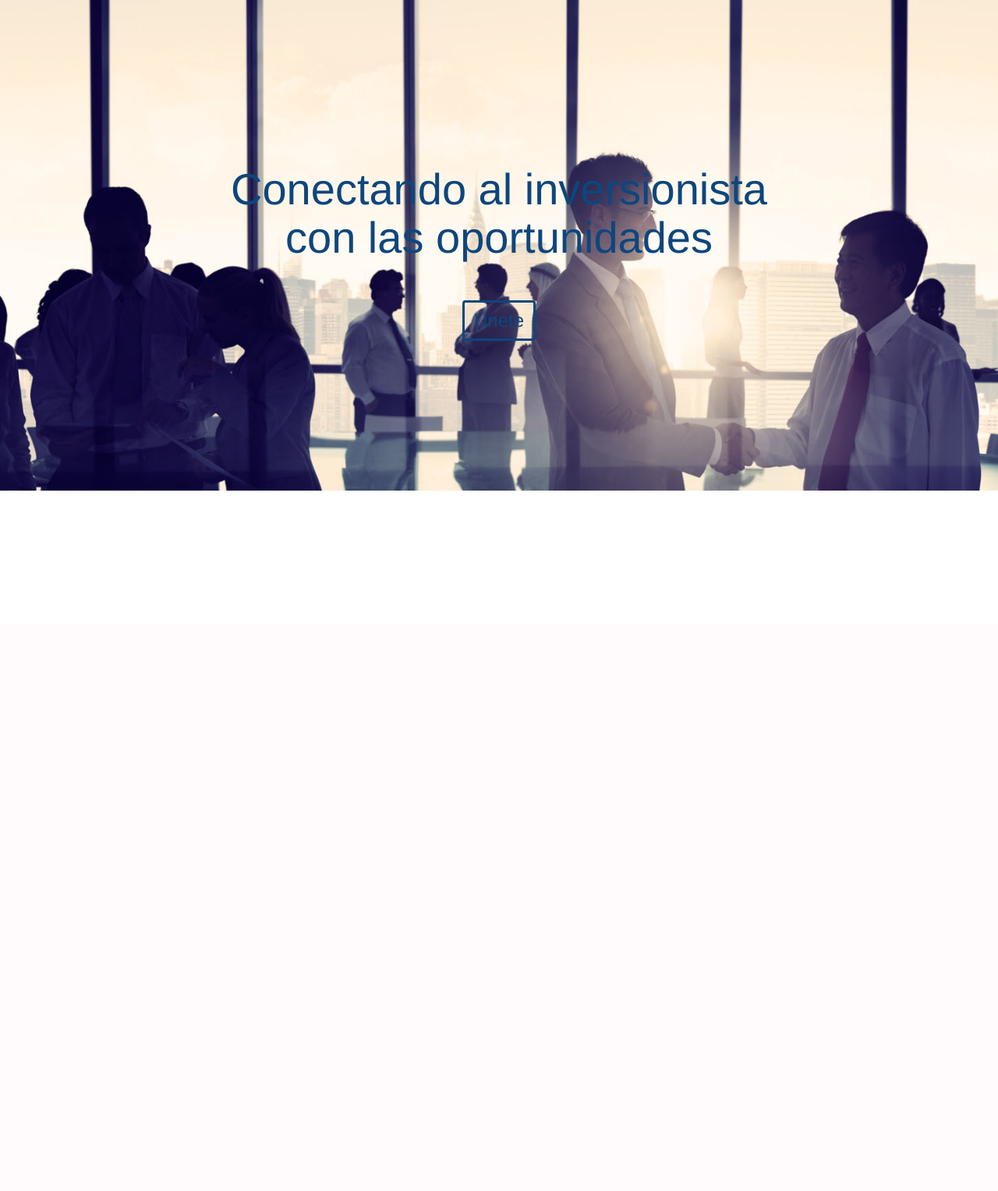
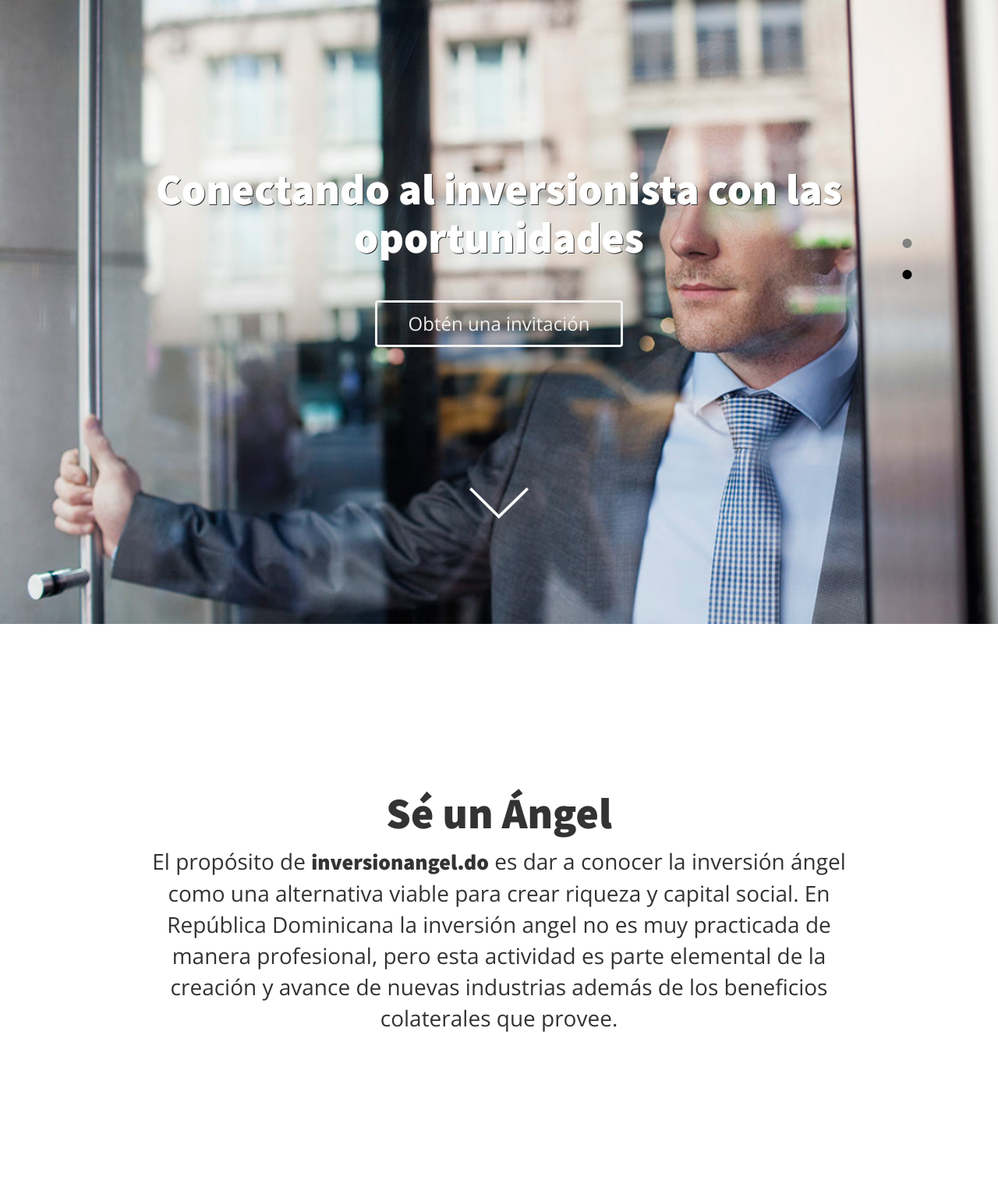
Before and after one commit to xpostudio4/angel, a Django app: page / in a window 1280 px wide. Shown: the whole page at 78% size. Before the commit the page ends 629 px from the top, so only its background shows below. Run offline with Django 3.2, Linux system fonts and the light colour scheme; some libraries are stand-ins or nearby versions.

Commit message:
added scroll menu and about arrow

```diff
--- a/app/static/css/app.css
+++ b/app/static/css/app.css
@@ -1,34 +1,93 @@
 /*! project specific CSS goes here. */
+
+body {
+  position: relative;
+}
+
+p, a, h1, h2, h3, h4, h5, h6 {
+  font-family: 'Open Sans', sans-serif;
+  font-weight: 100;
+}
+
+h1, h2, h3, h4, h5, h6 {
+  font-family: 'Source Sans Pro', sans-serif;
+  font-weight: 800;
+}
+
+#bold {
+	font-family: 'Source Sans Pro', sans-serif;
+  font-weight: 800;
+}
 
 .btn-join {
 	font-size: 24px;
-	border: 3px solid #0e467d;
+	border: 3px solid #f1f1f1;
 	margin-top: 40px;
-	color: #0e467d;
+	color: #f1f1f1;
+	background-color: transparent;
+	padding: 10px 40px;
+}
+
+.btn-join:hover {
+	color: #111;
+	border-color: #111;
 	background-color: transparent;
 }
 
-.btn-join:hover {
-	background-color: #0e467d;
-	color: #fff;
-	border-color: #0e467d;
-}
-
-.cover {
-	padding: 15% 0%;
-	background-image: url('/img/cover.jpg') no-repeat;
+#cover {
+	padding-top: 15%;
+	background:url('../img/cover.jpg') no-repeat;
 	-webkit-background-size: cover;
 	-moz-background-size: cover;
 	-o-background-size: cover;
 	background-size: cover;
 }
 
-.cover p {
+#cover img {
+	height: 40px;
+	margin-top: 180px;
+}
+
+#cover p {
 	font-size: 18px;
 	margin: 20px 0px;
 }
 
-.cover h1 {
+#cover h1 {
 	font-size: 4em;
-	color: #0e467d;
+	color: #fff;
+	text-shadow: 1px 1px #333333;
 }
+
+#about h1 {
+	font-size: 4em;
+}
+
+#about p {
+	font-size: 2em;
+}
+
+#about {
+	padding: 15% 0%;
+}
+
+.menu {
+	margin-top: 100px;
+}
+
+.menu li {
+	list-style: none;
+}
+
+.menu li a {
+	color: #808080;
+}
+
+.active i {
+	color: #000 !important;
+}
+
+.nav>li>a:hover,
+.nav>li>a:focus {
+background-color: transparent;
+}
--- a/app/static/js/app.js
+++ b/app/static/js/app.js
@@ -1 +1,36 @@
 /* Project specific Javascript goes here. */
+
+$(document).ready (function () {
+
+
+	$( "#cover" ).each(function(){
+	    var $this = $(this);
+	    $this.css({'min-height':($(window).height())+'px'});
+
+	    /*Recalculate on window resize*/
+	    $(window).resize(function(){
+	        $this.css({'min-height':($(window).height())+'px'});
+	    });
+	});
+
+	$("#button").click(function() {
+	    $('html, body').animate({
+	        scrollTop: $("#about").offset().top
+	   		}, 1000);
+	});
+
+	$("#first").click(function() {
+	    $('html, body').animate({
+	        scrollTop: $("#cover").offset().top
+	   		}, 1000);
+	});
+
+	$("#second").click(function() {
+	    $('html, body').animate({
+	        scrollTop: $("#about").offset().top
+	   		}, 1000);
+	});
+
+	$('body').scrollspy({ target: '.navbar-example' })
+
+});
--- a/app/templates/base.html
+++ b/app/templates/base.html
@@ -10,6 +10,9 @@
 
     <!-- Le styles -->
     <link href="{% static 'css/bootstrap.min.css' %}" rel="stylesheet">
+    <link href="//maxcdn.bootstrapcdn.com/font-awesome/4.2.0/css/font-awesome.min.css" rel="stylesheet">
+    <link href='http://fonts.googleapis.com/css?family=Open+Sans:300, 400, 700, 800' rel='stylesheet' type='text/css'>
+    <link href='http://fonts.googleapis.com/css?family=Source+Sans+Pro:400,600,700,900' rel='stylesheet' type='text/css'>
 
     <!-- HTML5 shim, for IE6-8 support of HTML5 elements -->
     <!--[if lt IE 9]>
@@ -24,20 +27,48 @@
     {% block extra_css %}{% endblock extra_css %}
   </head>
 
-  <body>
+  <body data-spy="scroll" data-target=".navbar-example">
 
-  <div class="cover" style="background-image: url('{% static 'img/cover.jpg' %}');">
-      <div class="container">
+  <div id="cover">
+    <div class="container">
+        <div class="row">
+            <div class="col-sm-10 text-center col-sm-offset-1">
+              <h1>Conectando al inversionista con las oportunidades</h1>
+              <a href="" class="btn btn-default btn-join btn-large">Obtén una invitación</a>
 
-        <div class="row">
-            <div class="col-sm-8 col-sm-offset-2 text-center">
-              <h1>Conectando al inversionista con las oportunidades</h1>
-              <a href="" class="btn btn-default btn-join btn-large">Únete</a>
+              <div>
+                <a id="button"><img src="{% static 'img/arrow.png' %}"></a>
+              </div>
+
             </div>
+
+            <div class="col-sm-1">
+                <div class="menu navbar-example" data-spy="affix" >
+                  <ul class="text-right nav">
+                    <li><a id="first"  href="#cover" class="btn-white"><i class="fa fa-circle"></i></a></li>
+                    <li><a id="second" href="#about"><i class="fa fa-circle"></i></a></li>
+                  </ul>
+                </div>
+            </div>
+
        </div>
+    </div>
+  </div> <!-- /cover -->
+
+
+
+  <div id="about">
+    <div class="container">
+      <div class="row">
+        <div class="col-sm-10 text-center col-sm-offset-1">
+          <h1>Sé un Ángel</h1>
+          <p>El propósito de <b id="bold">inversionangel.do</b> es dar a conocer la inversión ángel como una alternativa viable para crear riqueza y capital social. En República Dominicana la inversión angel no es muy practicada de manera profesional, pero esta actividad es parte elemental de la creación y avance de nuevas industrias además de los beneficios colaterales que provee.
+          </p>
+
+        </div>
       </div>
-
-  </div> <!-- /container -->
+    </div>
+  </div>
 
     <!-- Le javascript
     ================================================== -->
```
Also changed, not shown: app/static/js/smooth-scroll.js (added, +385 -0 lines), app/static/img/arrow.png (added), app/static/img/cover.jpg.
